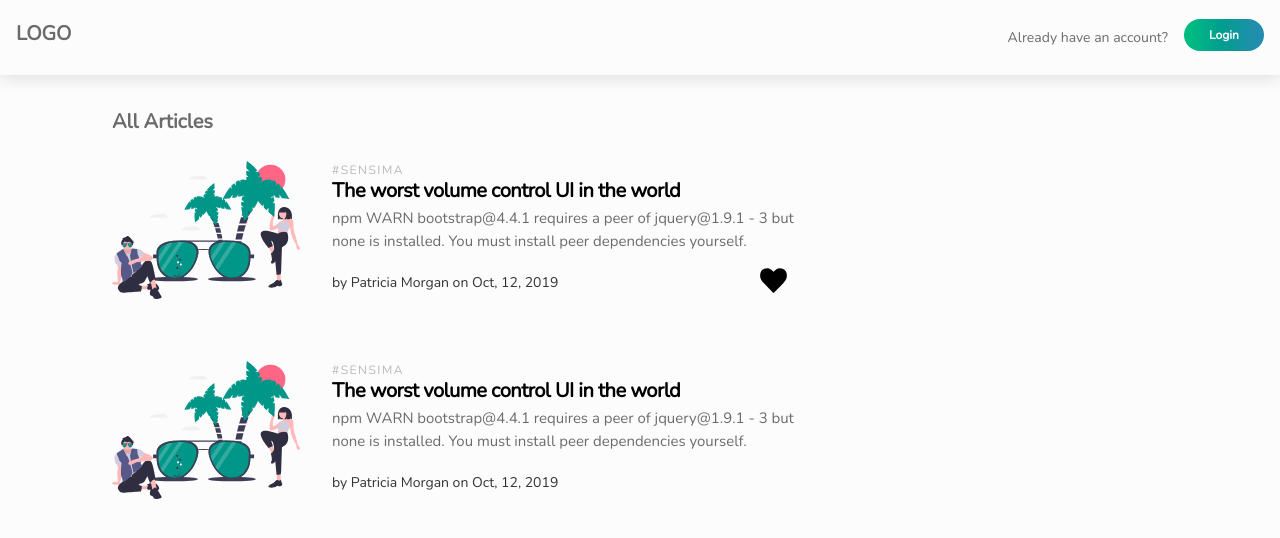
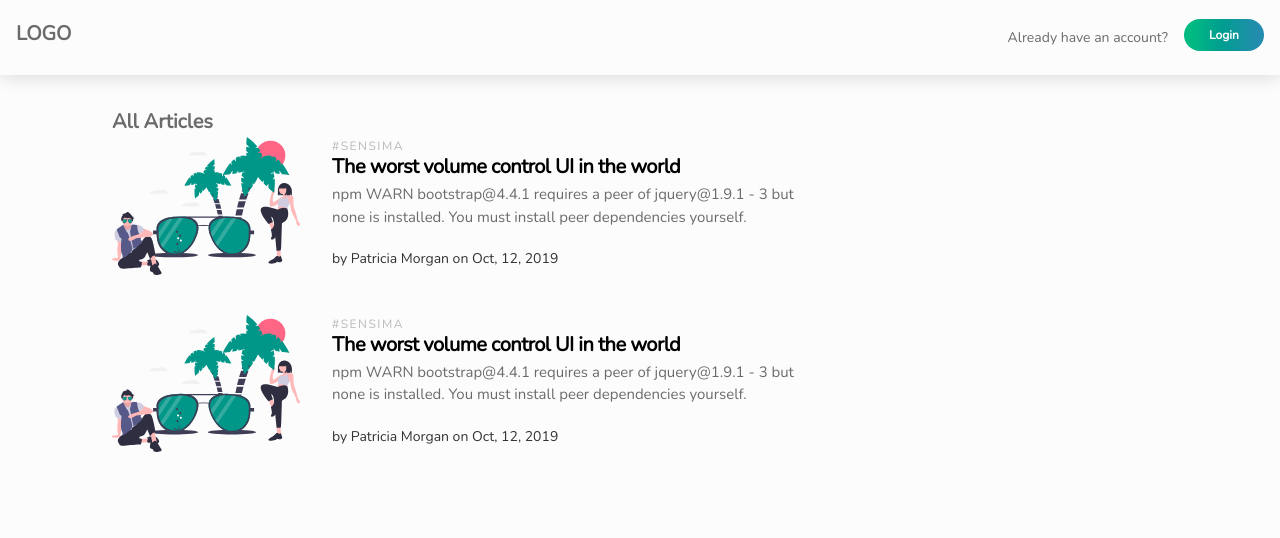
Before and after one commit to yemiOdetola/m-client, a React (Create React App) app: page /articles in a window 1280 px wide. Shown: the top 538 px of the page. Built offline with nearby package versions, Linux system fonts and the light colour scheme.

Commit message:
WIP , to be continued

```diff
--- a/src/assets/styles/components/articles.scss
+++ b/src/assets/styles/components/articles.scss
@@ -7,7 +7,7 @@
         max-width: 720px;
         text-align: left;
         display: block;
-        margin: 1.5rem 0;
+        margin: 0 0 2.5rem;
         &:hover {
             cursor: pointer;
         }
--- a/src/assets/styles/shared.scss
+++ b/src/assets/styles/shared.scss
@@ -25,182 +25,6 @@ body {
     @media(min-width: 992px) {
         padding: 2rem 3rem;
     }
-}
-
-$Fav-size: 65px;
-$Fav-lineThickness: 4px;
-
-.Fav {
-  position: relative;
-  width: $Fav-size;
-  height: $Fav-size;
-  cursor: pointer;
-  bottom: 1.5rem;
-//   @media(min-width: 768px) {
-//       bottom: 1.5rem;
-//   }
-}
-
-.Fav-checkbox {
-  position: absolute;
-  z-index: -1;
-  opacity: 0;
-  &:checked {
-    ~ .Fav-bloom {
-      animation: background 0.5s ease both;
-    }
-
-    ~ .Fav-sparkle .Fav-sparkle-line::before {
-      animation: line 1s ease both;
-    }
-
-    ~ .Fav-star {
-      animation: star 1s ease both;
-    }
-  }
-}
-
-.Fav-label {
-  position: absolute;
-  top: 0;
-  bottom: 0;
-  left: 0;
-  right: 0;
-  z-index: 2;
-  &:hover {
-    cursor: pointer;
-}
-}
-
-.Fav-label-text {
-  position: absolute;
-  left: -10000px;
-  top: auto;
-  width: 1px;
-  height: 1px;
-  overflow: hidden;
-}
-
-.Fav-bloom {
-  position: absolute;
-  z-index: 1;
-  top: 0;
-  left: 0;
-  height: 100%;
-  width: 100%;
-  border-radius: 50%;
-  border-width: 0;
-  border-style: solid;
-  border-color: #FF006C;
-  will-change: border-width;
-}
-
-.Fav-sparkle-line {
-  position: absolute;
-  width: 100%;
-  height: 100%;
-
-  &::before {
-    position: absolute;
-    z-index: 1;
-    top: 30%;
-    width: $Fav-lineThickness;
-    height: 0;
-    left: calc(50% - 2px);
-    border-radius: $Fav-lineThickness/2;
-    background: #FF006C;
-    will-change: top, height;
-    content: "";
-  }
-
-  &:nth-child(1) {
-    transform: rotate(40deg);
-  }
-
-  &:nth-child(2) {
-    transform: rotate(110deg);
-  }
-
-  &:nth-child(3) {
-    transform: rotate(180deg);
-  }
-
-  &:nth-child(4) {
-    transform: rotate(250deg);
-  }
-
-  &:nth-child(5) {
-    transform: rotate(320deg);
-  }
-}
-
-.Fav-star {
-  z-index: 1;
-  padding: 18px;
-  width: 100%;
-  height: 100%;
-  border-color: #FF006C;
-}
-
-@keyframes line {
-  0% {
-    top: 30%;
-    height: 0;
-  }
-
-  40% {
-    opacity: 1;
-    height: 14px;
-  }
-
-  100% {
-    opacity: 0;
-    top: 10%;
-    height: 0;
-  }
-}
-
-@keyframes star {
-  0% {
-    transform: scale(1);
-  }
-
-  20% {
-    fill: #FF006C;
-    transform: scale(0);
-  }
-
-  30% {
-    transform: scale(0);
-  }
-
-  60% {
-    transform: scale(1.1);
-  }
-
-  70% {
-    transform: scale(0.9);
-  }
-
-  100% {
-    fill: #FF006C;
-    transform: scale(1);
-  }
-}
-
-@keyframes background {
-  0% {
-    border-width: $Fav-size/2;
-    transform: scale(0);
-  }
-
-  90% {
-    transform: scale(1);
-  }
-
-  100% {
-    border-width: 0;
-  }
 }
 
 /////////////////////////   utils end  //////////////////////
--- a/src/components/Articles.js
+++ b/src/components/Articles.js
@@ -30,24 +30,7 @@ export class Articles extends Component {
                                         <div className="author-time">
                                             <div className="info author">by Patricia Morgan on Oct, 12, 2019</div>
                                         </div>
-                                        <div className="actions">
-                                            <div className="Fav">
-                                                <input id="fav-checkbox" className="Fav-checkbox" type="checkbox" />
-                                                <label htmlFor="fav-checkbox" className="Fav-label"><span className="Fav-label-text">Favourite</span></label>
-                                                <div className="Fav-bloom"></div>
-                                                <div className="Fav-sparkle">
-                                                    <div className="Fav-sparkle-line"></div>
-                                                    <div className="Fav-sparkle-line"></div>
-                                                    <div className="Fav-sparkle-line"></div>
-                                                    <div className="Fav-sparkle-line"></div>
-                                                    <div className="Fav-sparkle-line"></div>
-                                                </div>
-                                                <svg className="Fav-star" xmlns="http://www.w3.org/2000/svg" viewBox="-1 0 26 22">
-                                                    <title>heart Icon</title>
-                                                    <path d="M24,6.7060241 C24,10.1518072 21.0495868,13.0144578 20.9256198,13.146988 L12.5950413,21.7349398 C12.446281,21.8939759 12.2231405,22 12,22 C11.7768595,22 11.5785124,21.9204819 11.4049587,21.7349398 L3.04958678,13.1204819 C2.95041322,13.0144578 0,10.1518072 0,6.7060241 C0,2.51807229 2.40495868,0 6.39669421,0 C8.75206612,0 10.9338843,1.98795181 12,3.10120482 C13.0661157,1.98795181 15.2479339,0 17.6033058,0 C21.6198347,0 24,2.51807229 24,6.7060241 L24,6.7060241 Z" id="path-1"></path>
-                                                </svg>
-                                            </div>
-                                        </div>
+                                        <div className="actions"></div>
                                     </div>
                                 </div>
                             </article>
```
